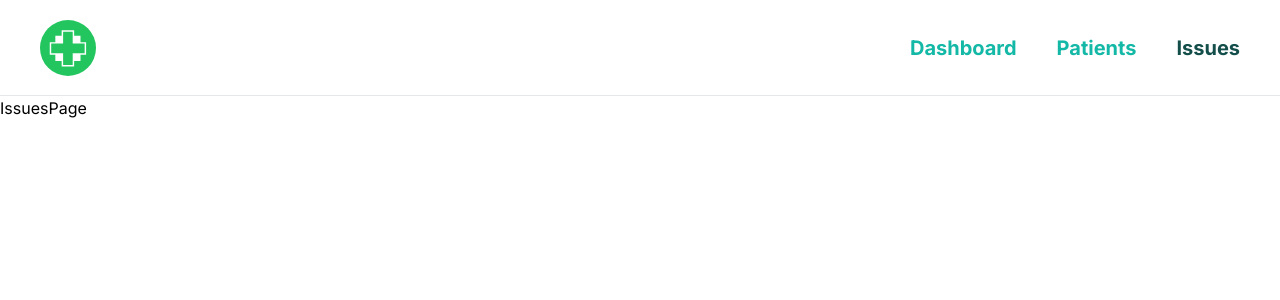
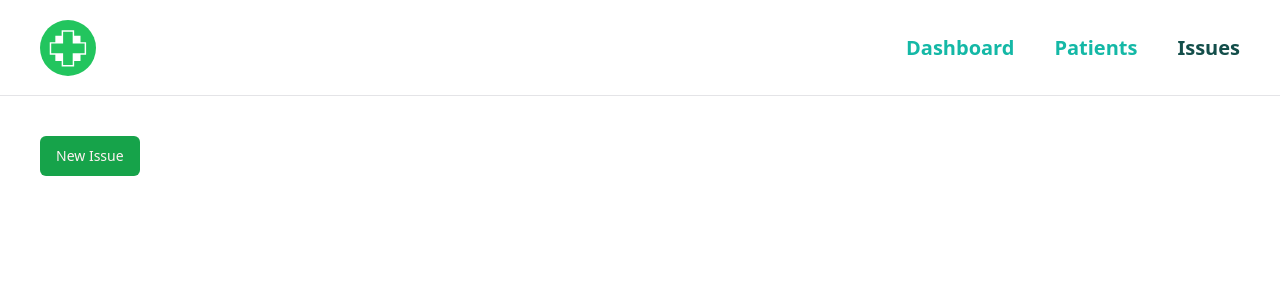
Before and after one commit to Divineleo2001/issue-tracker, a Next.js app: page /issues in a window 1280 px wide. Shown: the top 300 px of the page. Built offline with nearby package versions, Linux system fonts and the light colour scheme.

Commit message:
Setup shadcn-ui

```diff
--- a/package.json
+++ b/package.json
@@ -10,12 +10,18 @@
   },
   "dependencies": {
     "@prisma/client": "^5.3.1",
+    "@radix-ui/react-slot": "^1.0.2",
+    "class-variance-authority": "^0.7.0",
     "classnames": "^2.3.2",
+    "clsx": "^2.1.0",
+    "lucide-react": "^0.323.0",
     "next": "14.1.0",
     "prisma": "^5.3.1",
     "react": "^18",
     "react-dom": "^18",
     "react-icons": "^4.11.0",
+    "tailwind-merge": "^2.2.1",
+    "tailwindcss-animate": "^1.0.7",
     "zod": "^3.22.2"
   },
   "devDependencies": {
--- a/src/app/globals.css
+++ b/src/app/globals.css
@@ -2,18 +2,58 @@
 @tailwind components;
 @tailwind utilities;
 
-:root {
+@layer base {
+  :root {
+    --background: 0 0% 100%;
+    --foreground: 240 10% 3.9%;
+    --card: 0 0% 100%;
+    --card-foreground: 240 10% 3.9%;
+    --popover: 0 0% 100%;
+    --popover-foreground: 240 10% 3.9%;
+    --primary: 142.1 76.2% 36.3%;
+    --primary-foreground: 355.7 100% 97.3%;
+    --secondary: 240 4.8% 95.9%;
+    --secondary-foreground: 240 5.9% 10%;
+    --muted: 240 4.8% 95.9%;
+    --muted-foreground: 240 3.8% 46.1%;
+    --accent: 240 4.8% 95.9%;
+    --accent-foreground: 240 5.9% 10%;
+    --destructive: 0 84.2% 60.2%;
+    --destructive-foreground: 0 0% 98%;
+    --border: 240 5.9% 90%;
+    --input: 240 5.9% 90%;
+    --ring: 142.1 76.2% 36.3%;
+    --radius: 0.5rem;
+  }
 
+  .dark {
+    --background: 20 14.3% 4.1%;
+    --foreground: 0 0% 95%;
+    --card: 24 9.8% 10%;
+    --card-foreground: 0 0% 95%;
+    --popover: 0 0% 9%;
+    --popover-foreground: 0 0% 95%;
+    --primary: 142.1 70.6% 45.3%;
+    --primary-foreground: 144.9 80.4% 10%;
+    --secondary: 240 3.7% 15.9%;
+    --secondary-foreground: 0 0% 98%;
+    --muted: 0 0% 15%;
+    --muted-foreground: 240 5% 64.9%;
+    --accent: 12 6.5% 15.1%;
+    --accent-foreground: 0 0% 98%;
+    --destructive: 0 62.8% 30.6%;
+    --destructive-foreground: 0 85.7% 97.3%;
+    --border: 240 3.7% 15.9%;
+    --input: 240 3.7% 15.9%;
+    --ring: 142.4 71.8% 29.2%;
+  }
 }
 
-
-body {
-  color: rgb(var(--foreground-rgb));
-
-}
-
-@layer utilities {
-  .text-balance {
-    text-wrap: balance;
+@layer base {
+  * {
+    @apply border-border;
+  }
+  body {
+    @apply bg-background text-foreground;
   }
 }
--- a/src/app/issues/page.tsx
+++ b/src/app/issues/page.tsx
@@ -1,9 +1,14 @@
-import React from 'react'
+import React from "react";
+import { Button } from "@/components/ui/button";
 
 const IssuesPage = () => {
   return (
-    <div>IssuesPage</div>
-  )
-}
+    <div>
+      <Button variant="default" className="ml-10 mt-10">
+        New Issue
+      </Button>
+    </div>
+  );
+};
 
-export default IssuesPage
+export default IssuesPage;
--- a/src/app/layout.tsx
+++ b/src/app/layout.tsx
@@ -1,13 +1,18 @@
 import type { Metadata } from "next";
-import { Inter } from "next/font/google";
+import { Inter as FontSans } from "next/font/google";
+
 import "./globals.css";
 import Navbar from "@/components/Navbar";
+import { cn } from "@/lib/utils";
 
-const inter = Inter({ subsets: ["latin"] });
+export const fontSans = FontSans({
+  subsets: ["latin"],
+  variable: "--font-sans",
+});
 
 export const metadata: Metadata = {
-  title: "Create Next App",
-  description: "Generated by create next app",
+  title: "Auri Emergency ",
+  description: "Application for the Hospital emergency system",
 };
 
 export default function RootLayout({
@@ -17,7 +22,7 @@
 }>) {
   return (
     <html lang="en">
-      <body className={inter.className}>
+      <body className={cn("min-h-screen bg-background font-sans antialiased")}>
         <Navbar />
 
         {children}
--- /dev/null
+++ b/src/components/ui/button.tsx
@@ -0,0 +1,56 @@
+import * as React from "react"
+import { Slot } from "@radix-ui/react-slot"
+import { cva, type VariantProps } from "class-variance-authority"
+
+import { cn } from "@/lib/utils"
+
+const buttonVariants = cva(
+  "inline-flex items-center justify-center whitespace-nowrap rounded-md text-sm font-medium ring-offset-background transition-colors focus-visible:outline-none focus-visible:ring-2 focus-visible:ring-ring focus-visible:ring-offset-2 disabled:pointer-events-none disabled:opacity-50",
+  {
+    variants: {
+      variant: {
+        default: "bg-primary text-primary-foreground hover:bg-primary/90",
+        destructive:
+          "bg-destructive text-destructive-foreground hover:bg-destructive/90",
+        outline:
+          "border border-input bg-background hover:bg-accent hover:text-accent-foreground",
+        secondary:
+          "bg-secondary text-secondary-foreground hover:bg-secondary/80",
+        ghost: "hover:bg-accent hover:text-accent-foreground",
+        link: "text-primary underline-offset-4 hover:underline",
+      },
+      size: {
+        default: "h-10 px-4 py-2",
+        sm: "h-9 rounded-md px-3",
+        lg: "h-11 rounded-md px-8",
+        icon: "h-10 w-10",
+      },
+    },
+    defaultVariants: {
+      variant: "default",
+      size: "default",
+    },
+  }
+)
+
+export interface ButtonProps
+  extends React.ButtonHTMLAttributes<HTMLButtonElement>,
+    VariantProps<typeof buttonVariants> {
+  asChild?: boolean
+}
+
+const Button = React.forwardRef<HTMLButtonElement, ButtonProps>(
+  ({ className, variant, size, asChild = false, ...props }, ref) => {
+    const Comp = asChild ? Slot : "button"
+    return (
+      <Comp
+        className={cn(buttonVariants({ variant, size, className }))}
+        ref={ref}
+        {...props}
+      />
+    )
+  }
+)
+Button.displayName = "Button"
+
+export { Button, buttonVariants }
--- /dev/null
+++ b/src/lib/utils.ts
@@ -0,0 +1,6 @@
+import { type ClassValue, clsx } from "clsx"
+import { twMerge } from "tailwind-merge"
+
+export function cn(...inputs: ClassValue[]) {
+  return twMerge(clsx(inputs))
+}
--- a/tailwind.config.ts
+++ b/tailwind.config.ts
@@ -1,20 +1,85 @@
 import type { Config } from "tailwindcss";
+// const { fontFamily } = require("tailwind-merge/defaultTheme");
 
-const config: Config = {
+const config = {
+  darkMode: ["class"],
   content: [
-    "./src/pages/**/*.{js,ts,jsx,tsx,mdx}",
-    "./src/components/**/*.{js,ts,jsx,tsx,mdx}",
-    "./src/app/**/*.{js,ts,jsx,tsx,mdx}",
+    "./pages/**/*.{ts,tsx}",
+    "./components/**/*.{ts,tsx}",
+    "./app/**/*.{ts,tsx}",
+    "./src/**/*.{ts,tsx}",
   ],
+  prefix: "",
   theme: {
+    container: {
+      center: true,
+      padding: "2rem",
+      screens: {
+        "2xl": "1400px",
+      },
+    },
     extend: {
-      backgroundImage: {
-        "gradient-radial": "radial-gradient(var(--tw-gradient-stops))",
-        "gradient-conic":
-          "conic-gradient(from 180deg at 50% 50%, var(--tw-gradient-stops))",
+      // fontFamily: {
+      //   sans: ["var(--font-sans)", ...fontFamily.sans],
+      // },
+
+      colors: {
+        border: "hsl(var(--border))",
+        input: "hsl(var(--input))",
+        ring: "hsl(var(--ring))",
+        background: "hsl(var(--background))",
+        foreground: "hsl(var(--foreground))",
+        primary: {
+          DEFAULT: "hsl(var(--primary))",
+          foreground: "hsl(var(--primary-foreground))",
+        },
+        secondary: {
+          DEFAULT: "hsl(var(--secondary))",
+          foreground: "hsl(var(--secondary-foreground))",
+        },
+        destructive: {
+          DEFAULT: "hsl(var(--destructive))",
+          foreground: "hsl(var(--destructive-foreground))",
+        },
+        muted: {
+          DEFAULT: "hsl(var(--muted))",
+          foreground: "hsl(var(--muted-foreground))",
+        },
+        accent: {
+          DEFAULT: "hsl(var(--accent))",
+          foreground: "hsl(var(--accent-foreground))",
+        },
+        popover: {
+          DEFAULT: "hsl(var(--popover))",
+          foreground: "hsl(var(--popover-foreground))",
+        },
+        card: {
+          DEFAULT: "hsl(var(--card))",
+          foreground: "hsl(var(--card-foreground))",
+        },
+      },
+      borderRadius: {
+        lg: "var(--radius)",
+        md: "calc(var(--radius) - 2px)",
+        sm: "calc(var(--radius) - 4px)",
+      },
+      keyframes: {
+        "accordion-down": {
+          from: { height: "0" },
+          to: { height: "var(--radix-accordion-content-height)" },
+        },
+        "accordion-up": {
+          from: { height: "var(--radix-accordion-content-height)" },
+          to: { height: "0" },
+        },
+      },
+      animation: {
+        "accordion-down": "accordion-down 0.2s ease-out",
+        "accordion-up": "accordion-up 0.2s ease-out",
       },
     },
   },
-  plugins: [],
-};
+  plugins: [require("tailwindcss-animate")],
+} satisfies Config;
+
 export default config;
```
Also changed, not shown: components.json (added), 1 other file (tests, documents, lock files or other folders).
